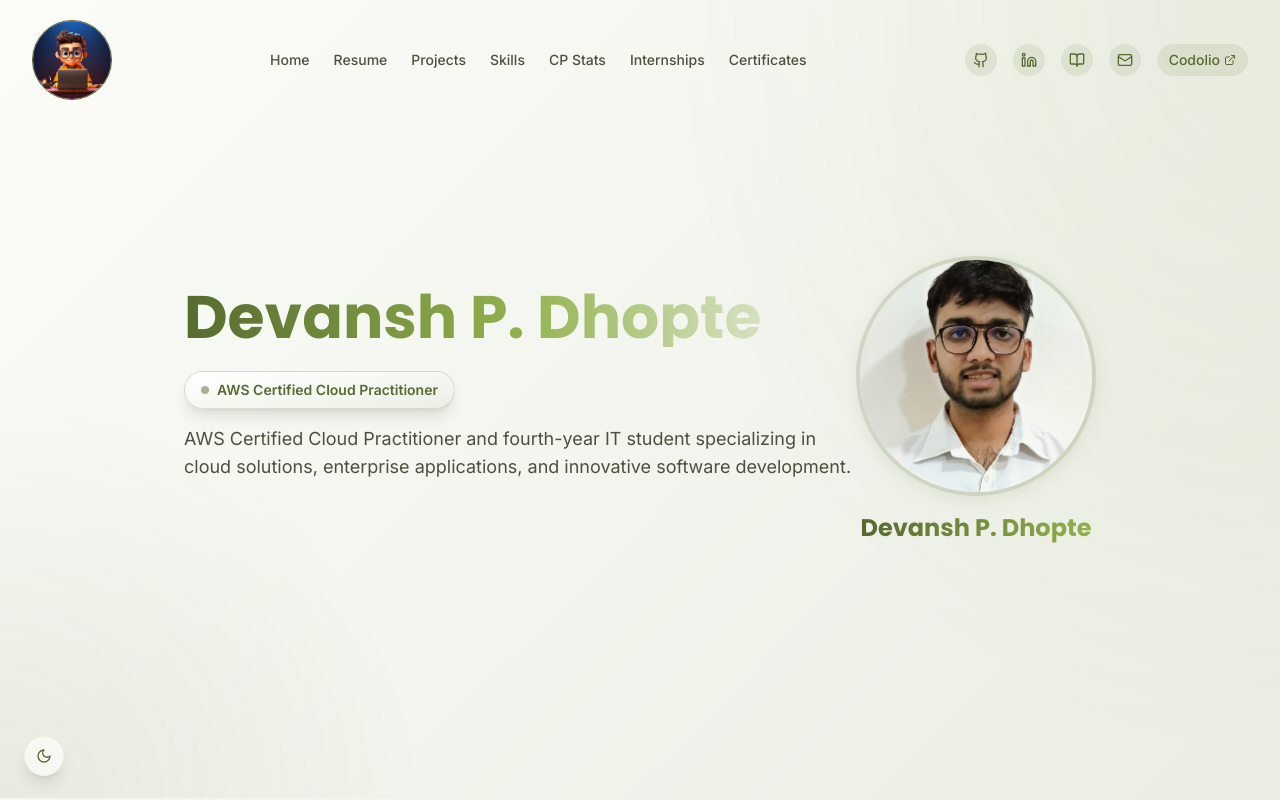
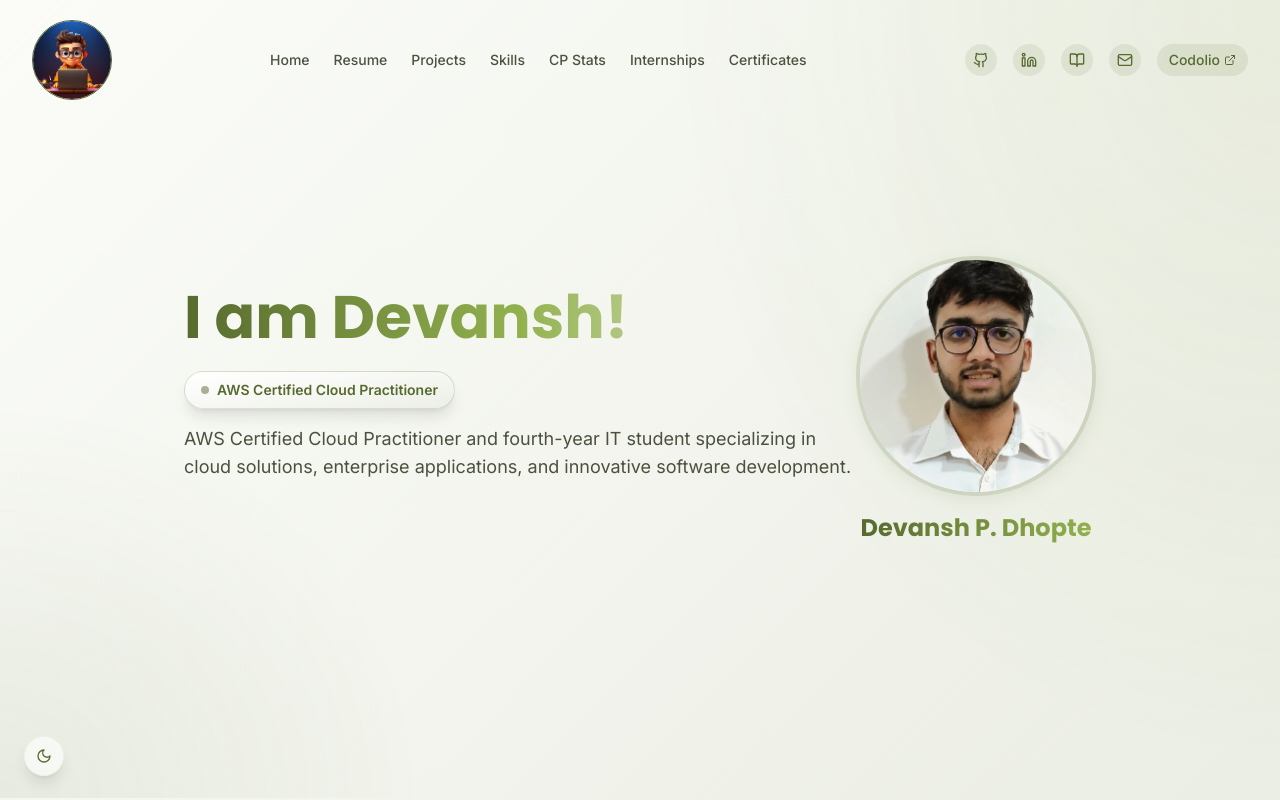
Before and after one commit to Devansh176/Devansh_Personal-Portfolio, a React (Vite) app: page / in a window 1280 px wide. Shown: the top 800 px of the page. Built offline with nearby package versions, Linux system fonts and the light colour scheme.

Commit message:
Hero section changed

```diff
--- a/src/components/HeroSection.tsx
+++ b/src/components/HeroSection.tsx
@@ -7,7 +7,7 @@ const HeroSection = () => {
       <div className="section-container flex flex-col items-center text-center lg:text-left lg:flex-row lg:justify-between">
         <div className="lg:max-w-2xl">
           <h1 className="text-4xl sm:text-5xl md:text-6xl font-bold mb-6 bg-gradient-to-r from-primary via-accent to-primary-glow bg-clip-text text-transparent animate-fade-in" style={{ animationDelay: "0.2s" }}>
-            Devansh P. Dhopte
+            I am Devansh!
           </h1>
           <div className="flex items-center justify-center lg:justify-start mb-4 animate-fade-in" style={{ animationDelay: "0.3s" }}>
             <div className="brand-card rounded-full px-4 py-2 flex items-center gap-2">
```
